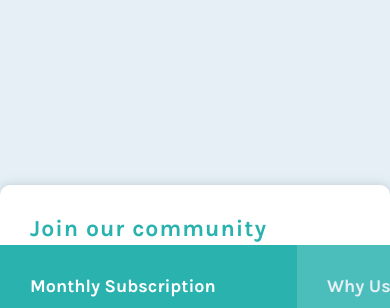
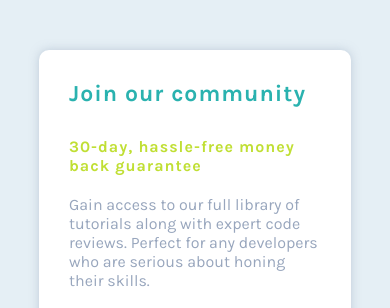
Before and after one commit to carmo-sousa/single-price-grid-component, a plain HTML site: page index.html in a window 390 px wide. Shown: the top 308 px of the page. Drawn offline with Linux system fonts and the light colour scheme.

Commit message:
Deixando responsivo

```diff
--- a/scss/styles.scss
+++ b/scss/styles.scss
@@ -141,3 +141,21 @@ html {
     }
   }
 }
+
+@media (max-width: 1000px) {
+  .content {
+    padding: 50px 0px;
+    height: 100%;
+    .cards {
+      grid-template-columns: 1fr;
+      grid-template-rows: 1fr 1fr 1fr;
+      grid-template-areas:
+        "cards-text"
+        "card-1"
+        "card-2";
+      height: 100%;
+      width: 80%;
+      overflow: hidden;
+    }
+  }
+}
```
Also changed, not shown: css/styles.css.
